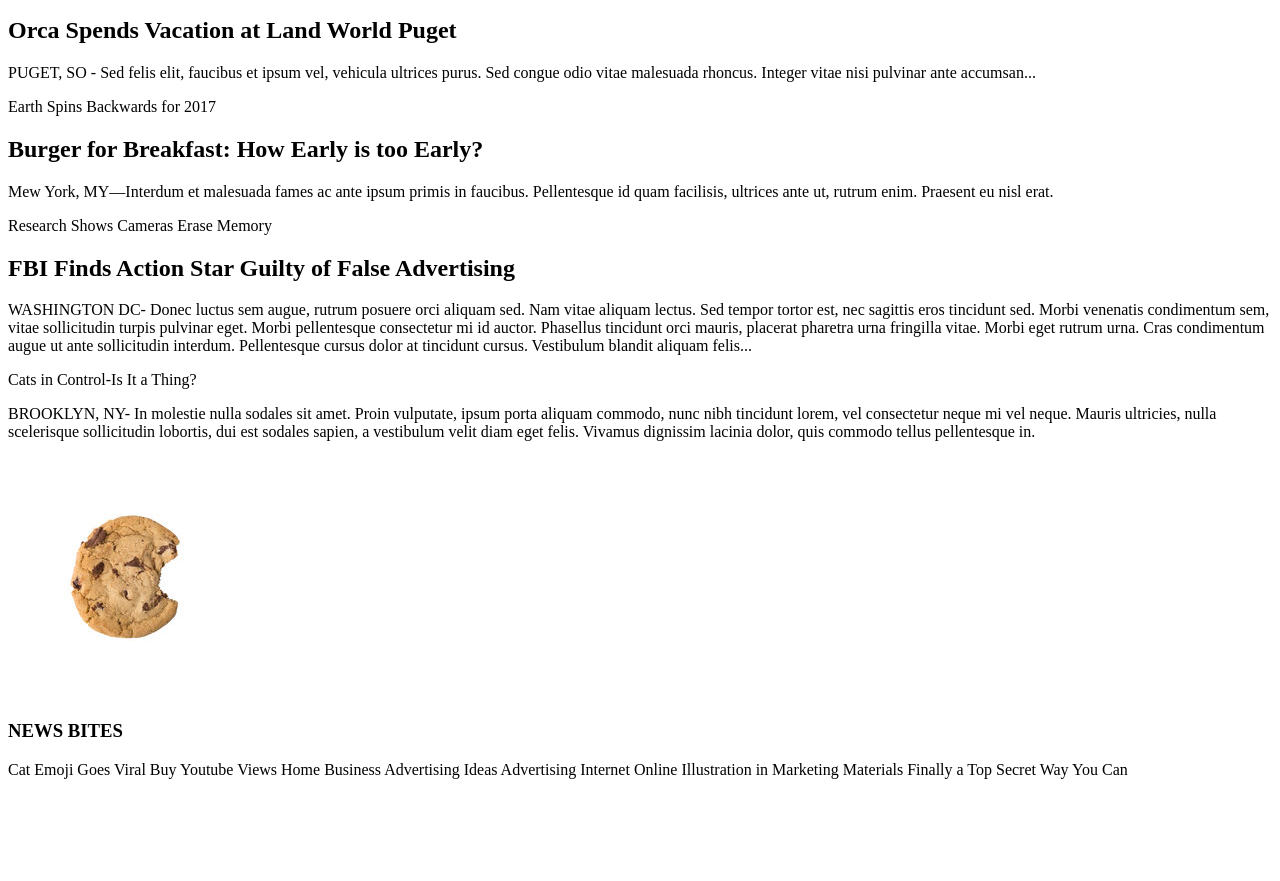
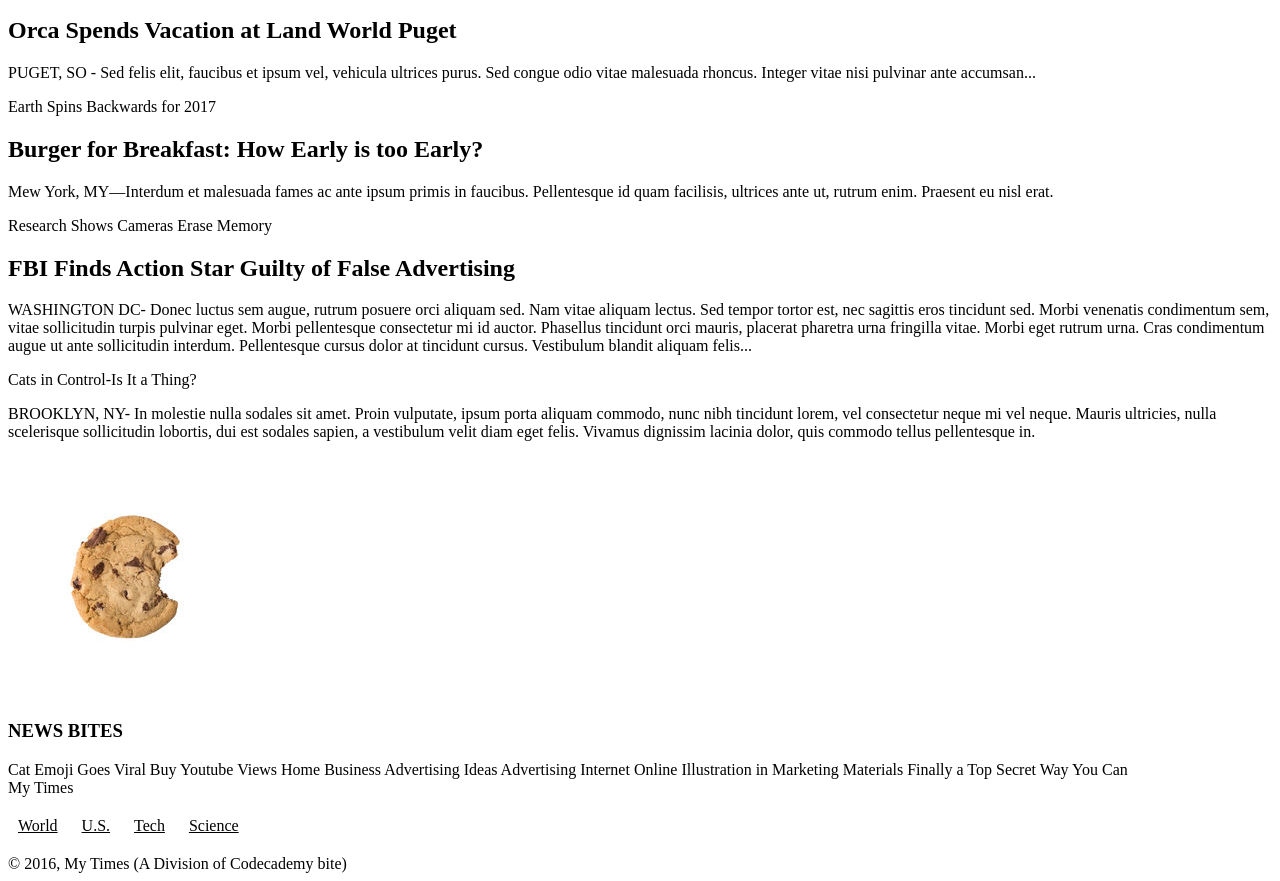
Before and after one commit to eddie0023/My-Times, a plain HTML site: page index.html in a window 1280 px wide. Shown: the part 117-998 px from the top of the page. Before the commit the page ends 904 px from the top, so only its background shows below. Drawn offline with Linux system fonts and the light colour scheme.

Commit message:
Add all of html done with minimal formating.

```diff
--- a/index.html
+++ b/index.html
@@ -110,5 +110,36 @@
         </div>
       </div>
 
+<!-- footer time! -->
+
+    <footer>
+      <div class="foot">
+        <span class="title"> My Times </span>
+        <nav>
+          <span>
+            <a href="#"> World </a>
+          </span>
+
+          <span>
+            <a href="#"> U.S. </a>
+          </span>
+
+          <span>
+            <a href="#"> Tech </a>
+          </span>
+
+          <span>
+            <a href="#"> Science </a>
+          </span>
+        </nav>
+      </div>
+
+      <div class="copyright">
+      © 2016, My Times (A Division of Codecademy bite)
+      </div>
+    </footer>
+
+
+
   </body>
 </html>
```
